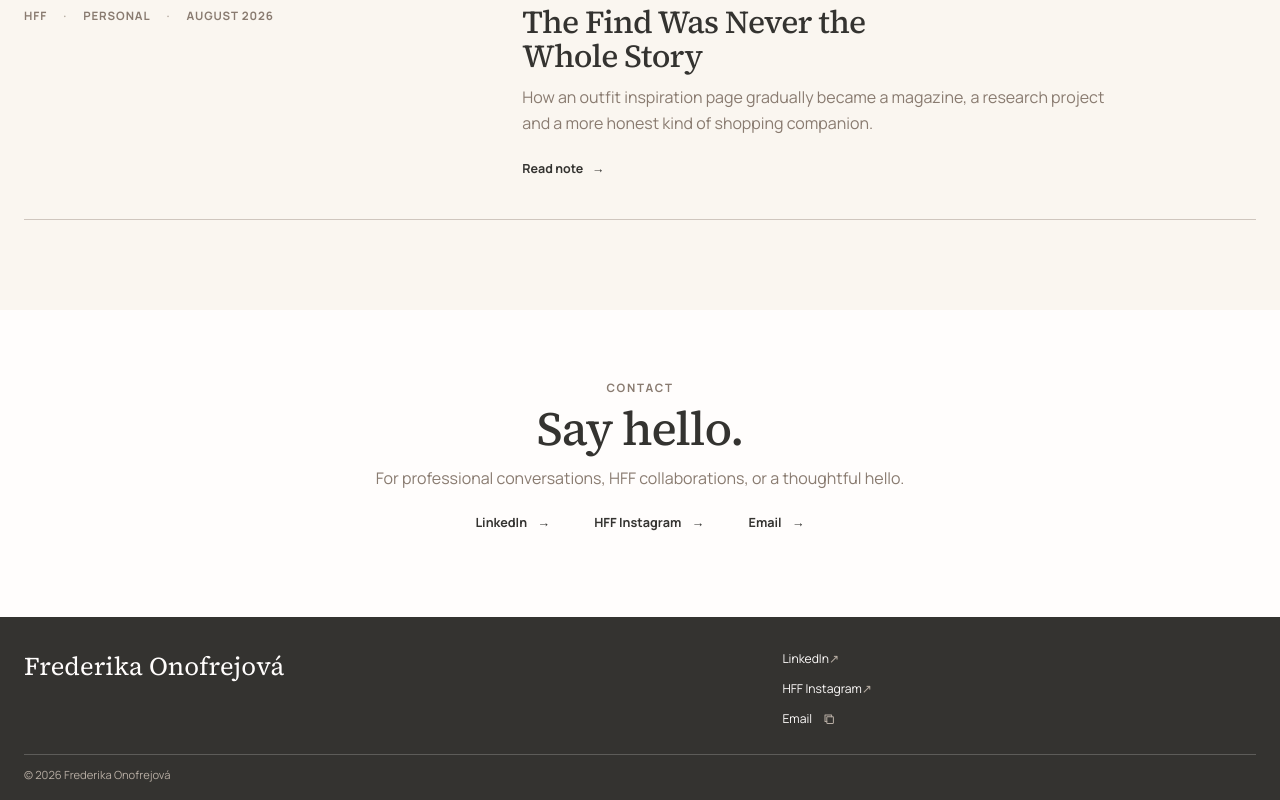
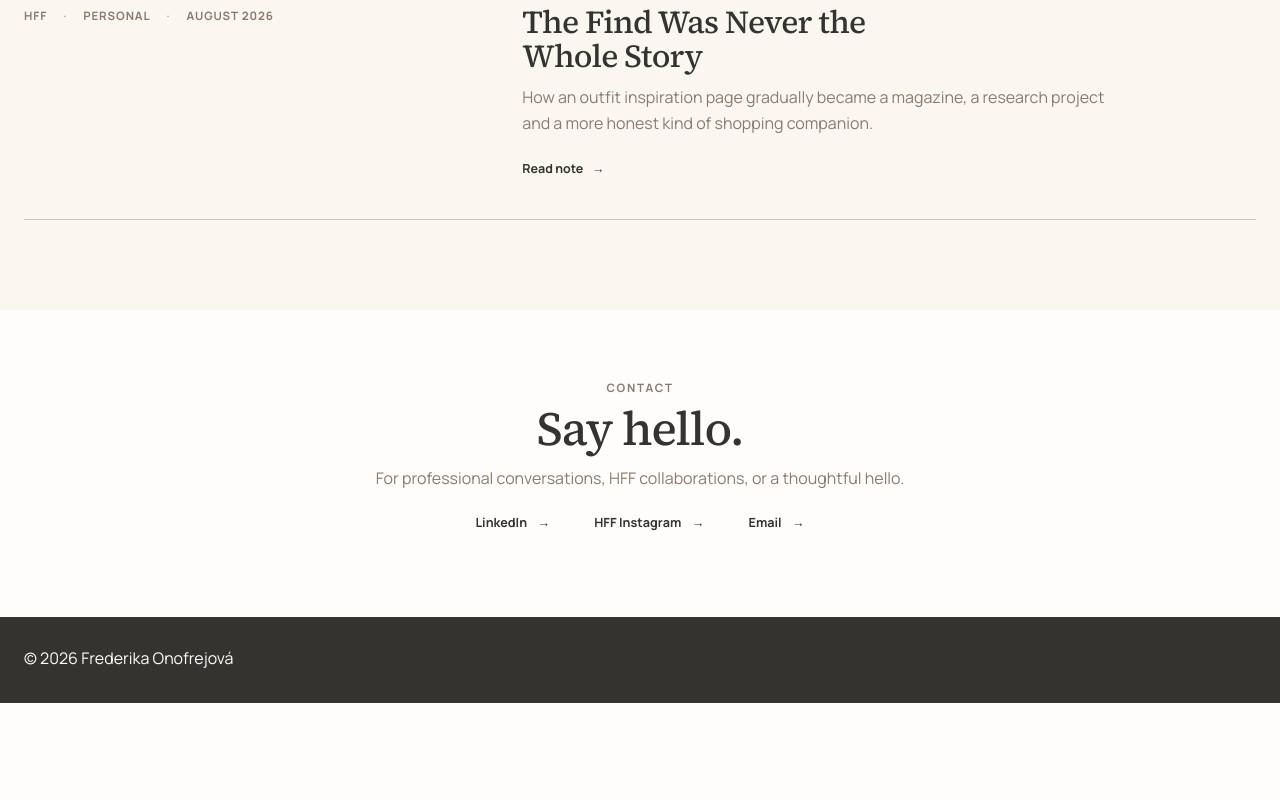
Before and after one commit to frederikao/frederikao, a Next.js app: page / in a window 1280 px wide. Shown: the part 2497-3297 px from the top of the page. After the commit the page ends 3200 px from the top, so only its background shows below. Built offline with nearby package versions, Linux system fonts and the light colour scheme.

Commit message:
style: reduce footer to compact copyright

```diff
--- a/components/footer.tsx
+++ b/components/footer.tsx
@@ -1,28 +1,12 @@
-import Link from "next/link";
-import { FooterEmail } from "@/components/footer-email";
 import { siteContent } from "@/lib/site-content";
 
 export function Footer() {
   return (
     <footer className="site-footer">
-      <div className="shell site-footer__grid">
-        <div>
-          <Link href="/" className="site-footer__name">
-            {siteContent.name}
-          </Link>
-        </div>
-        <div className="site-footer__links" aria-label="Social links">
-          <a href={siteContent.social.linkedin} target="_blank" rel="noopener noreferrer">
-            LinkedIn <span aria-hidden="true">↗</span>
-          </a>
-          <a href={siteContent.social.hffInstagram} target="_blank" rel="noopener noreferrer">
-            HFF Instagram <span aria-hidden="true">↗</span>
-          </a>
-          <FooterEmail email={siteContent.email} />
-        </div>
-        <div className="site-footer__meta">
-          <p>© {new Date().getFullYear()} {siteContent.name}</p>
-        </div>
+      <div className="shell">
+        <p className="site-footer__copyright">
+          © {new Date().getFullYear()} {siteContent.name}
+        </p>
       </div>
     </footer>
   );
```
